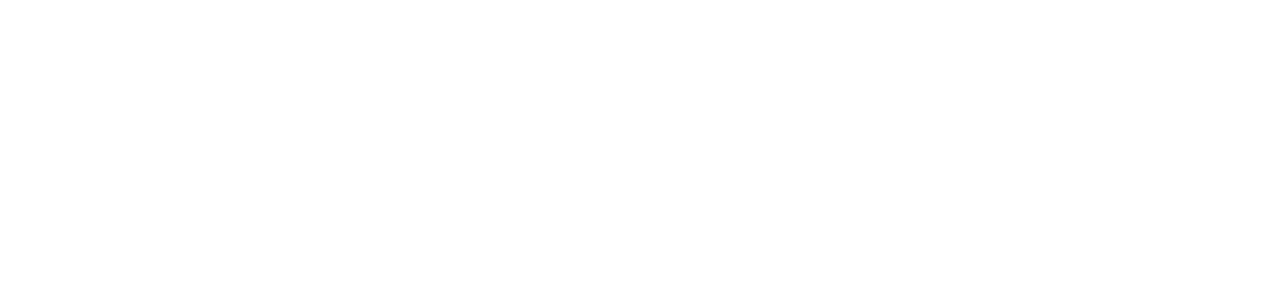
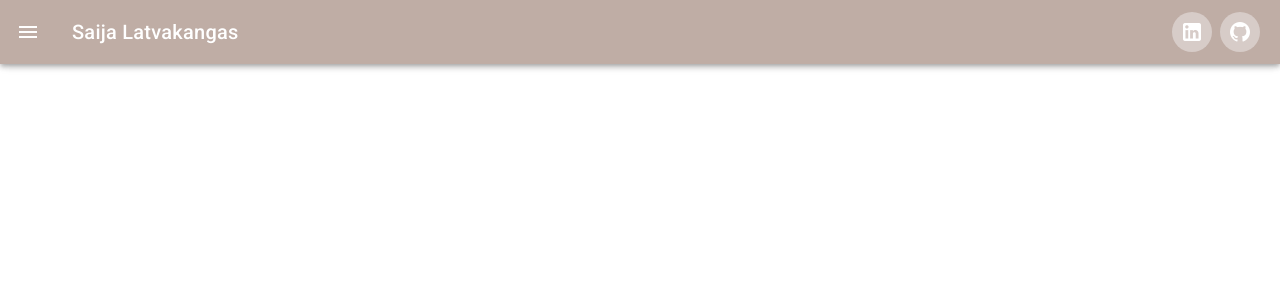
Before and after one commit to saijalatvakangas/my-website, a Vue app: page / in a window 1280 px wide. Shown: the top 300 px of the page. Built offline with nearby package versions, Linux system fonts and the light colour scheme.

Commit message:
created a navigation component

```diff
--- a/src/App.vue
+++ b/src/App.vue
@@ -1,16 +1,40 @@
 <template>
-  <div></div>
+  <!-- App.vue -->
+  <v-app>
+    <NavBar />
+    <v-sheet
+      id="scrolling-techniques-6"
+      class="overflow-y-auto"
+      max-height="600"
+    >
+      <v-container style="height: 1000px;"></v-container>
+    </v-sheet>
+
+
+    <!-- Sizes your content based upon application components -->
+    <v-main>
+      <!-- Provides the application the proper gutter -->
+      <v-container fluid>
+        <!-- If using vue-router -->
+        <router-view></router-view>
+      </v-container>
+    </v-main>
+
+    <v-footer app>
+      <!-- -->
+    </v-footer>
+  </v-app>
 </template>
 
 <script>
-// import HelloWorld from './components/HelloWorld';
+import NavBar from './components/NavBar.vue';
 
 export default {
-  name: 'App',
+  name: "App",
 
-  // components: {
-  //   HelloWorld,
-  // },
+  components: {
+    NavBar,
+  },
 
   data: () => ({
     //
--- /dev/null
+++ b/src/components/NavBar.vue
@@ -0,0 +1,113 @@
+<template>
+  <div>
+    <v-app-bar
+      :collapse="!collapseOnScroll"
+      :collapse-on-scroll="collapseOnScroll"
+      absolute
+      color="#bfada5"
+      dark
+      scroll-target="#scrolling-techniques-6"
+    >
+      <v-app-bar-nav-icon @click="drawer=!drawer" />
+      <v-toolbar-title class="title">Saija Latvakangas</v-toolbar-title>
+
+      <v-spacer />
+
+      <v-toolbar-title>
+        <v-btn
+          v-for="media in socialMedias"
+          :key="media"
+          :href="media.url"
+          class="mx-1 pa-5 brown lighten-4"
+          small
+          icon
+        >
+          <v-icon>{{media.icon}}</v-icon>
+        </v-btn>
+      </v-toolbar-title>
+    </v-app-bar>
+
+    <v-navigation-drawer v-model="drawer" absolute temporary color="#d8ebf1" :width="320">
+      <v-list>
+        <v-list-item>
+          <v-list-item-avatar size="62">
+            <v-img src="../assets/saija.png"></v-img>
+          </v-list-item-avatar>
+
+          <v-list-item-content>
+            <v-list-item-title class="title">Saija Latvakangas</v-list-item-title>
+            <v-list-item-subtitle>Tietotekniikan maisteriopiskelija</v-list-item-subtitle>
+          </v-list-item-content>
+        </v-list-item>
+      </v-list>
+
+      <v-divider class="ml-3 mr-3 lightPurple"></v-divider>
+
+      <v-list>
+        <v-list-item v-for="item in info" :key="item.title" class="mb-n4">
+          <v-list-item-icon>
+            <v-icon class="pa-2 mr-n4 lightPurple rounded-circle" color="white">{{ item.icon }}</v-icon>
+          </v-list-item-icon>
+
+          <v-list-item-content>
+            <v-list-item-title>{{ item.title }}</v-list-item-title>
+          </v-list-item-content>
+        </v-list-item>
+
+        <v-list-item
+          v-for="media in socialMedias"
+          :key="media.title"
+          class="mb-n4"
+          link
+          :href="media.url"
+        >
+          <v-list-item-icon>
+            <v-icon class="pa-2 mr-n4 lightPurple rounded-circle" color="white">{{ media.icon }}</v-icon>
+          </v-list-item-icon>
+
+          <v-list-item-content>
+            <v-list-item-title>{{ media.title }}</v-list-item-title>
+          </v-list-item-content>
+        </v-list-item>
+      </v-list>
+    </v-navigation-drawer>
+  </div>
+</template>
+
+<script>
+export default {
+  data: () => ({
+    collapseOnScroll: true,
+    drawer: false,
+    isCollapsed: false,
+    socialMedias: [
+      {
+        icon: "mdi-linkedin",
+        url: "https://www.linkedin.com/",
+        title: "LinkedIn",
+      },
+      {
+        icon: "mdi-github",
+        url: "https://github.com/saijalatvakangas/",
+        title: "GitHub",
+      },
+    ],
+    info: [
+      {
+        title: "saijalatvakangas@gmail.com",
+        icon: "mdi-email",
+      },
+      {
+        title: "+358 40 8377173",
+        icon: "mdi-cellphone",
+      },
+    ],
+  }),
+};
+</script>
+
+<style scoped>
+.lightPurple {
+  background-color: #5b5c79;
+}
+</style>
```
Also changed, not shown: src/assets/saija.png (added).
